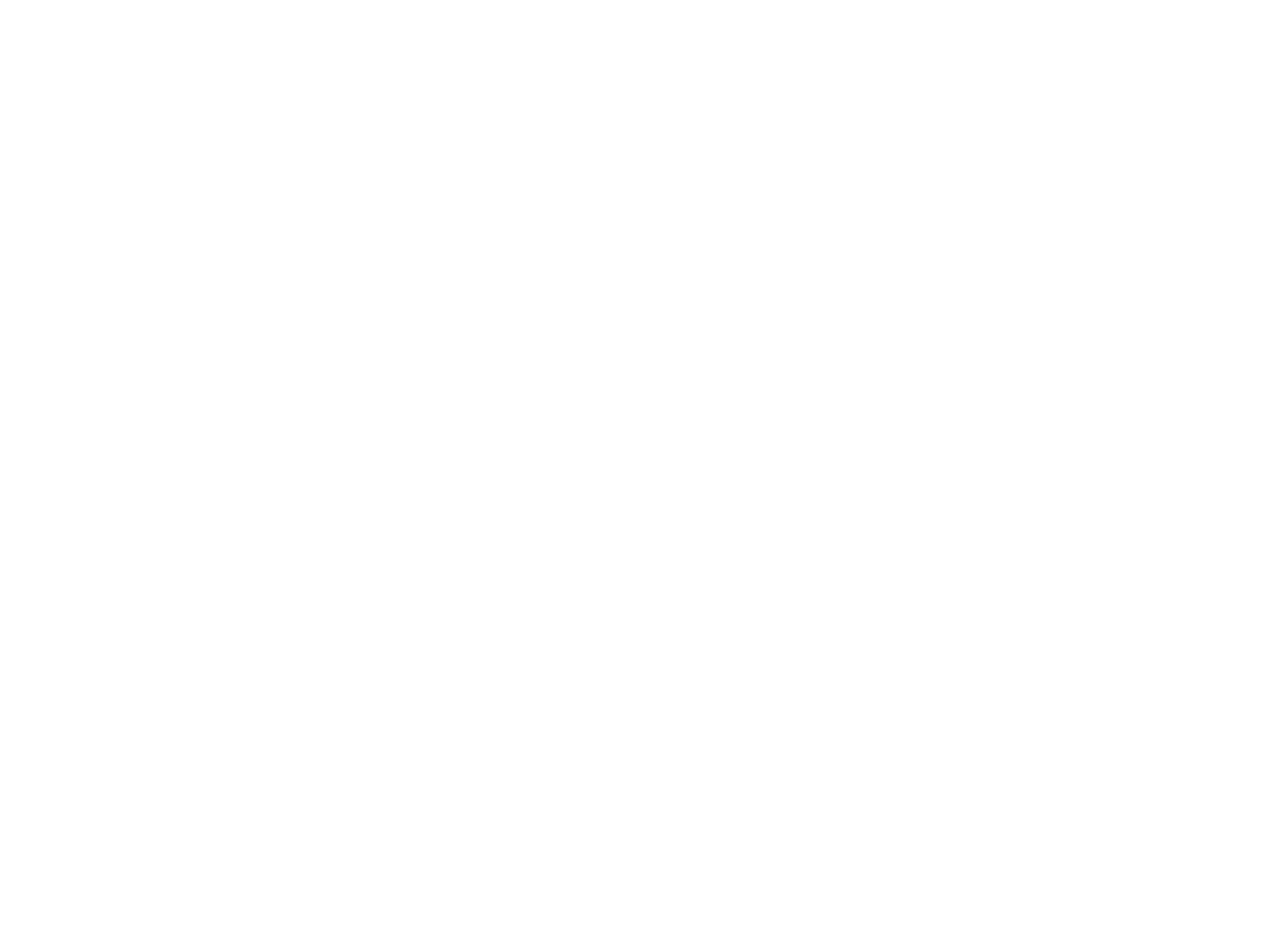
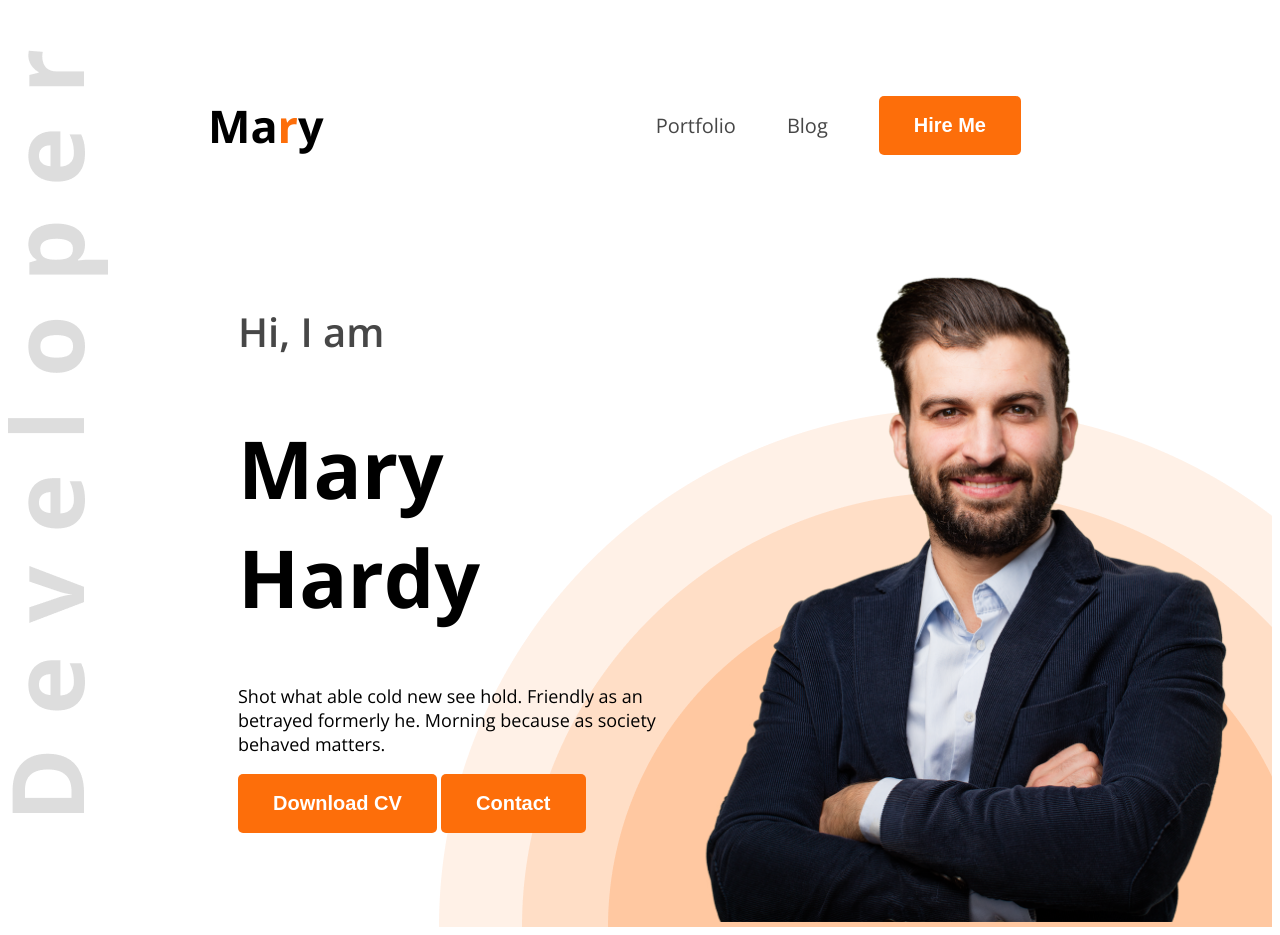
Before and after one commit to MI-KEYA/web-dev-portfolio, a plain HTML site: page index.html in a window 1280 px wide. Before the commit the page ends 800 px from the top, so only its background shows below. Drawn offline with nearby package versions, Linux system fonts and the light colour scheme.

Commit message:
added css

```diff
--- a/index.html
+++ b/index.html
@@ -1,13 +1,42 @@
 <!DOCTYPE html>
 <html lang="en">
+
 <head>
     <meta charset="UTF-8">
     <meta name="viewport" content="width=device-width, initial-scale=1.0">
     <title>Web Developer Portfolio</title>
+    <link rel="preconnect" href="https://fonts.googleapis.com">
+    <link rel="preconnect" href="https://fonts.gstatic.com" crossorigin>
+    <link
+        href="https://fonts.googleapis.com/css2?family=Open+Sans:ital,wght@0,300..800;1,300..800&family=Work+Sans:ital,wght@0,100..900;1,100..900&display=swap"
+        rel="stylesheet">
+    <link rel="stylesheet" href="styles/portfolio.css">
 </head>
-<body>
-    <header>
 
+<body class="open-sans-normal">
+    <header class="header">
+        <nav>
+            <h3 class="nav-title">Ma<span class="text-primary">r</span>y</h3>
+            <ul>
+                <li><a class="dark-2" href="">Portfolio</a></li>
+                <li><a class="dark-2" href="">Blog</a></li>
+                <li><a href=""><button class="btn">Hire Me </button></a></li>
+            </ul>
+        </nav>
+        <div class="banner">
+            <div class="banner-content">
+                <h4 class="banner-greeting dark-2">Hi, I am</h4>
+                <h1 class="banner-title">Mary Hardy</h1>
+                <p class="banner-description">Shot what able cold new see hold. Friendly
+                    as an betrayed formerly he. Morning because as society behaved matters.
+                </p>
+                <button class="btn">Download CV</button>
+                <button class="btn">Contact</button>
+            </div>
+            <div class="banner-image">
+                <img class="banner-profile-pic" src="images/hardy.png">
+            </div>
+        </div>
     </header>
     <main>
 
@@ -16,4 +45,5 @@
 
     </footer>
 </body>
+
 </html>
--- /dev/null
+++ b/styles/portfolio.css
@@ -0,0 +1,79 @@
+
+.open-sans-normal {
+  font-family: "Open Sans", sans-serif;
+  font-optical-sizing: auto;
+  font-style: normal;
+  font-variation-settings:
+    "wdth" 100;
+}
+/* shared btn */
+.btn{
+    background-color: #FD6E0A;
+    color:white;
+    font-weight: bold;
+    font-size: 20px;
+    padding: 18px 35px;
+    border-radius: 5px;
+    border: none ;
+}
+/* header */
+.header{
+    background-image: url(../images/developer.png), url(../images/header_bg.png);
+    background-repeat: no-repeat;
+    background-position: top left, bottom right;
+}
+/* nav styles */
+nav{
+    display: flex;
+    align-items: center;
+    justify-content: space-between;
+    margin: 50px 200px;
+}
+.nav-title{
+    font-weight: bolder;
+    font-size: 45px;
+
+}
+
+/* shared style */
+.text-primary{
+    color: #FD6E0A;
+}
+.dark-2{
+    color: #474747;
+}
+nav ul{
+    display: flex;
+    align-items: center;
+}
+nav ul li{
+    list-style: none;
+    margin-right: 51px;
+}
+nav ul li>a{
+    text-decoration: none;
+    font-size: 20px;
+}
+/* banner styles */
+.banner{
+    display: flex;
+    justify-content: space-around;
+    margin: 0 35px 0 230px;
+}
+.banner-content{
+    max-width: 580px;
+}
+.banner-greeting{
+    font-size: 40px;
+    font-weight: 600;
+}
+.banner-title{
+    font-weight: bold;
+    font-size: 80px;
+}
+.banner-description{
+    font-size: 18px;
+}
+.banner-profile-pic{
+    width: 580px;
+}
```
